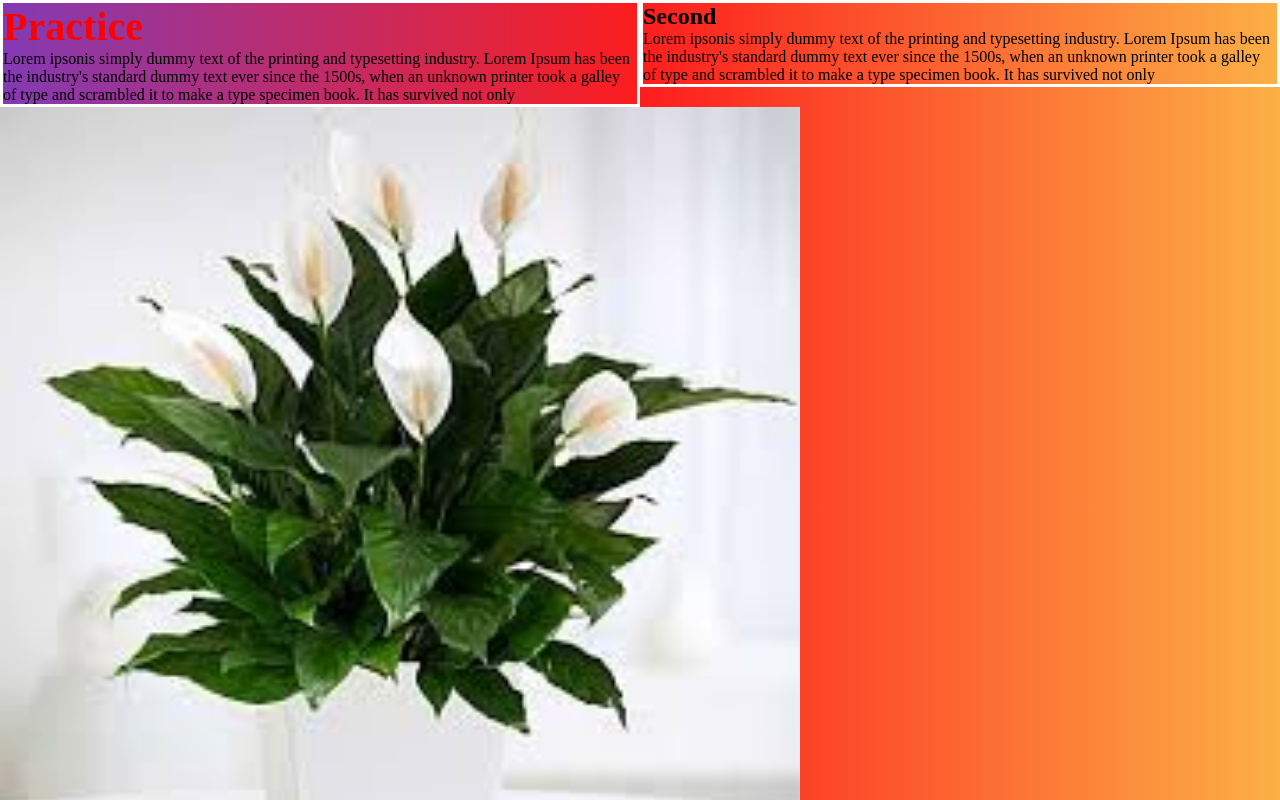
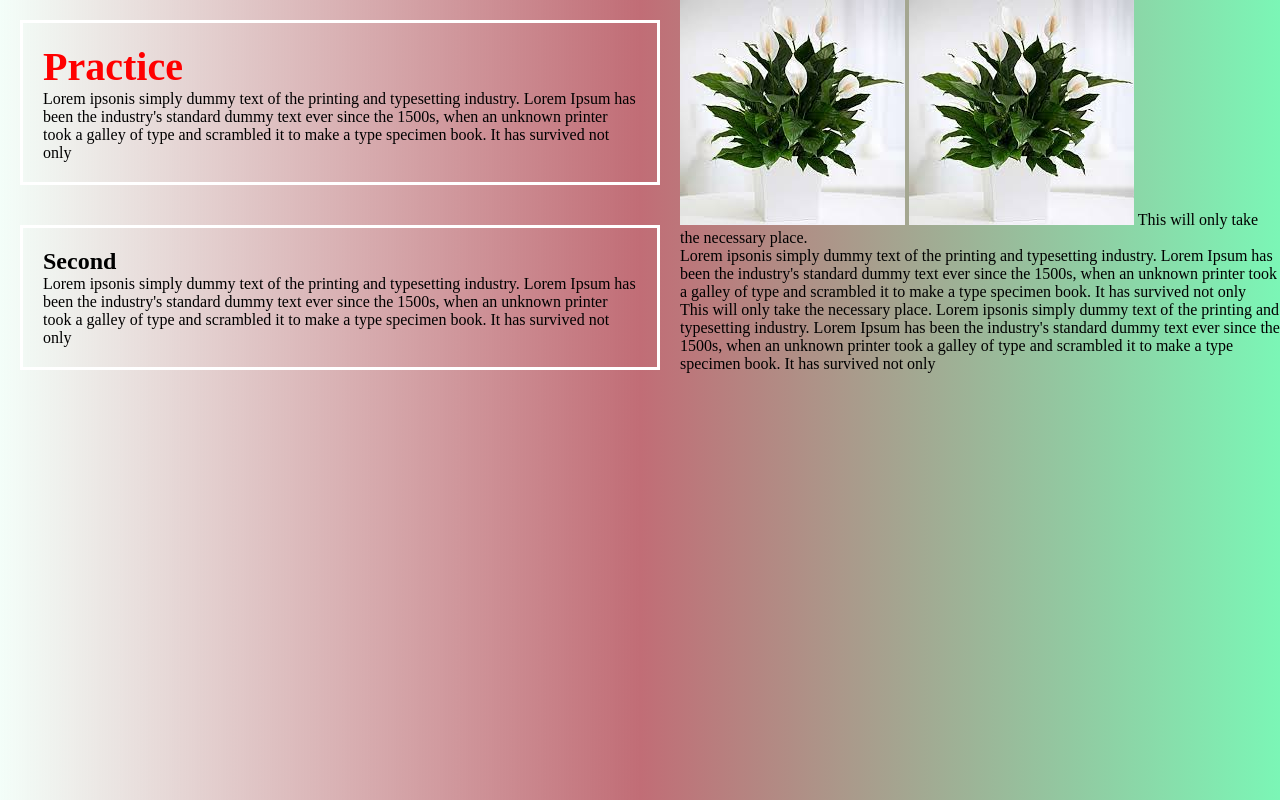
Before and after one commit to kristine2012/html-css-practice, a plain HTML site: page index.html in a window 1280 px wide. Shown: the top 800 px of the page. Drawn offline with Linux system fonts and the light colour scheme.

Commit message:
Add files via upload

```diff
--- a/css/style.css
+++ b/css/style.css
@@ -8,8 +8,8 @@
 /*referd by tag - selector*/
 body{
 	background: teal;
-	background: rgb(131,58,180);
-	background: linear-gradient(90deg, rgba(131,58,180,1) 0%, rgba(253,29,29,1) 50%, rgba(252,176,69,1) 100%);
+background: rgb(167,249,210);
+background: linear-gradient(90deg, rgba(167,249,210,0.13068977591036413) 0%, rgba(193,109,118,1) 50%, rgba(123,246,182,1) 100%);
 }
 
 /*refered by class - selector*/
@@ -20,24 +20,28 @@ body{
 /*refered by id (unique) this will override and everything else - selector*/
 #sec-para{
 	color: blue;
-	/*border:2px solid white;*/
-	/*padding: margin*/
+	border:2px solid white;
+	padding: margin
+	margin: 50px;
+	border : 2px solid;
+}
 
+/* float property helps to display */
+section{
+	width: 50%;
+	float: left;
+	border: 3px solid white;
+	padding:20px;
+	margin:20px;
 
 }
 
-.profileImage{
+section::after{
+	clear:both;
+}
+/profileImage{
 	width: 800px;
 	height: 800px;
 	align-items: center;
 }
-
-section{
-	width: 50%;
-	float: left;
-	border: 3px solid white;
-}
-
-section::after{
-
-}
+/
--- a/index.html
+++ b/index.html
@@ -27,6 +27,7 @@
 
 	<section>
 
+		<!-- Second paragraph -->
 	  	<h1 class="headerSecond" id="sec-par">Second </h1>
 		<p>Lorem ipsonis simply dummy text of the printing and typesetting industry. Lorem Ipsum has been the industry's standard dummy text ever since the 1500s, when an unknown printer took a galley of type and scrambled it to make a type specimen book. It has survived not only </p>
 
@@ -34,14 +35,14 @@
 
 	<img class="profileImage" src="images/profile-image.jpg"  alt="profile image"/>
 
+		<img class="profileImage" src="images/profile-image.jpg"  alt="profile image"/>
+
+
 	<span> This will only take the necessary place.</span>
 
 	<p>Lorem ipsonis simply dummy text of the printing and typesetting industry. Lorem Ipsum has been the industry's standard dummy text ever since the 1500s, when an unknown printer took a galley of type and scrambled it to make a type specimen book. It has survived not only </p>
 
-
-
 	<span> This will only take the necessary place.</span>
-
 
 	<span>Lorem ipsonis simply dummy text of the printing and typesetting industry. Lorem Ipsum has been the industry's standard dummy text ever since the 1500s, when an unknown printer took a galley of type and scrambled it to make a type specimen book. It has survived not only </span>
 
```
